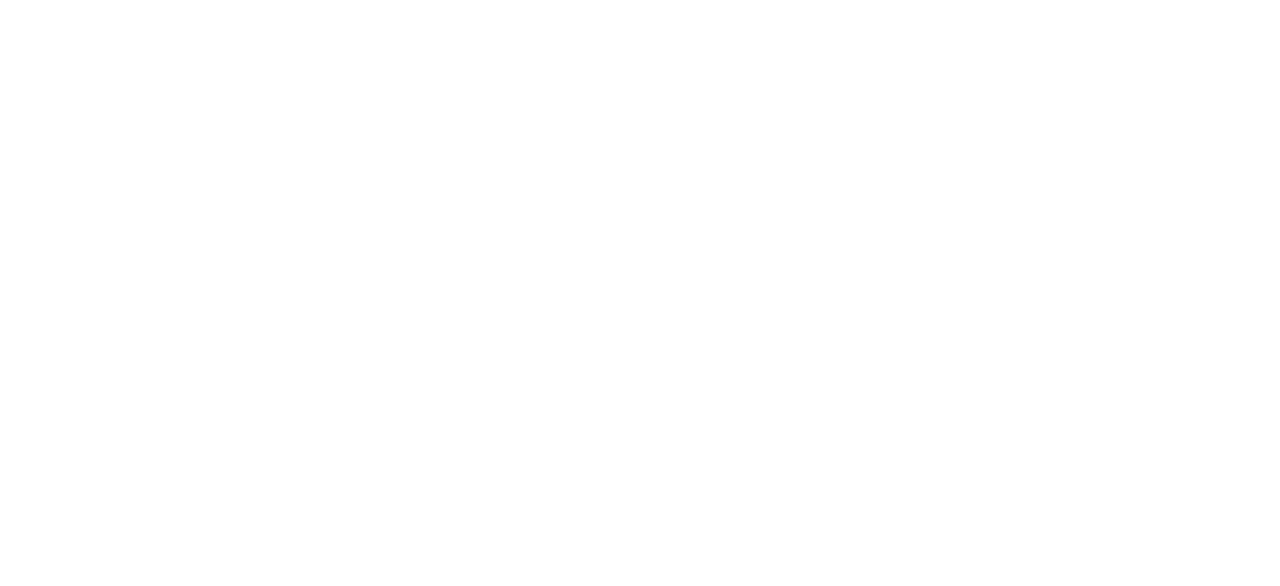
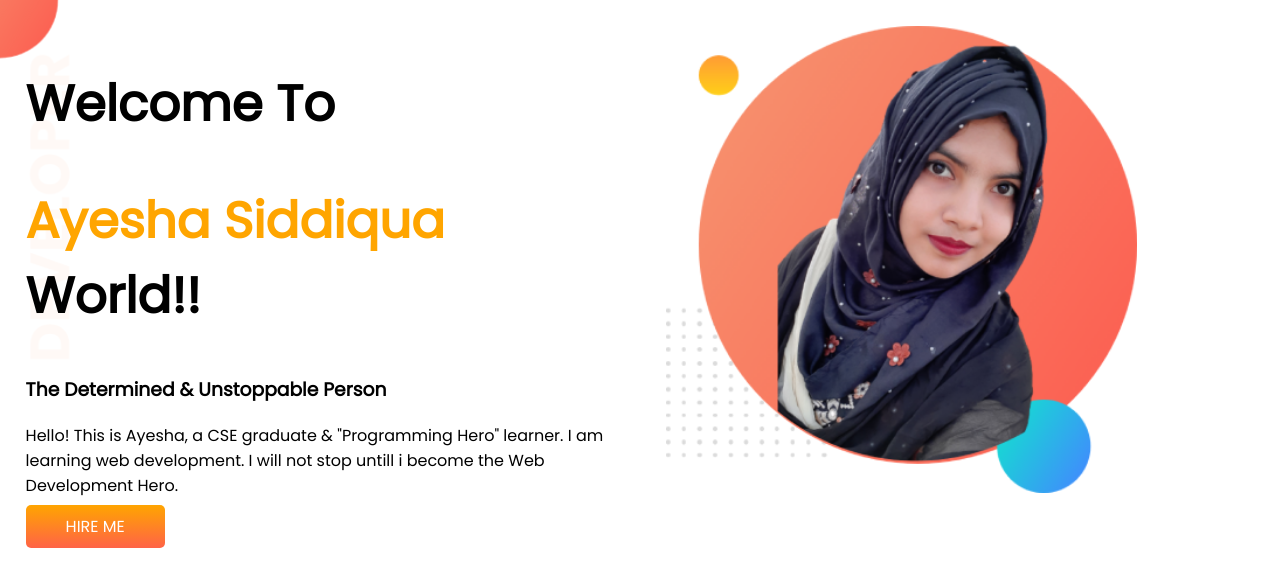
Before and after one commit to AyeshaSiddiqua68/developer-portfolio, a plain HTML site: page index.html in a window 1280 px wide. Drawn offline with Linux system fonts and the light colour scheme.

Commit message:
top banner added

```diff
--- a/index.html
+++ b/index.html
@@ -1,12 +1,34 @@
 <!DOCTYPE html>
 <html lang="en">
+
 <head>
     <meta charset="UTF-8">
     <meta http-equiv="X-UA-Compatible" content="IE=edge">
     <meta name="viewport" content="width=device-width, initial-scale=1.0">
     <title>My Portfolio</title>
+    <link rel="preconnect" href="https://fonts.googleapis.com">
+    <link rel="preconnect" href="https://fonts.gstatic.com" crossorigin>
+    <link href="https://fonts.googleapis.com/css2?family=Poppins&display=swap" rel="stylesheet">
+    <link rel="stylesheet" href="style.css">
 </head>
+
 <body>
+    <section class="top-banner">
+        <div class="half-width">
+            <h1>Welcome To</h1>
+            <h1><span class="orange-color">Ayesha Siddiqua</span> World!!</h1>
+            <h3>The Determined & Unstoppable Person</h3>
+            <p>Hello! This is Ayesha, a CSE graduate & "Programming Hero" learner. I am learning web development. I will
+                not
+                stop untill i become the Web Development Hero.
+            </p>
+            <a class="link-button" target="_blank" href="https://www.linkedin.com/in/ayesha-siddiqua-9686221a0">HIRE
+                ME</a>
+        </div>
+        <div class="half-width">
+            <img src="images/my-bg.png" alt="">
+        </div>
 
 </body>
+
 </html>
--- a/style.css
+++ b/style.css
@@ -0,0 +1,34 @@
+body{
+    font-family: 'Poppins', sans-serif;
+    margin: 0;
+
+}
+h1{
+    font-size: 50px;
+}
+.orange-color{
+    color: orange;
+}
+section{
+    display: flex;
+}
+.half-width{
+    width: 50%;
+    padding: 2%;
+}
+.half-width img{
+    width: 80%;
+}
+.link-button{
+    text-decoration: none;
+    background-image: linear-gradient(orange, tomato);
+    padding: 10px 40px;
+    border-radius: 5px;
+    font-weight: 700px;
+    color: white;
+
+}
+.top-banner{
+    background-image: url(images/top-banner.png);
+    background-repeat: no-repeat;
+}
```
Also changed, not shown: images/dream-bg.png (added), images/exp-bg.png (added), images/jhankar.png (added), images/jhankar2.png (added), images/my-bg.png (added), images/my-bg2.png (added), images/top-banner.png (added).
